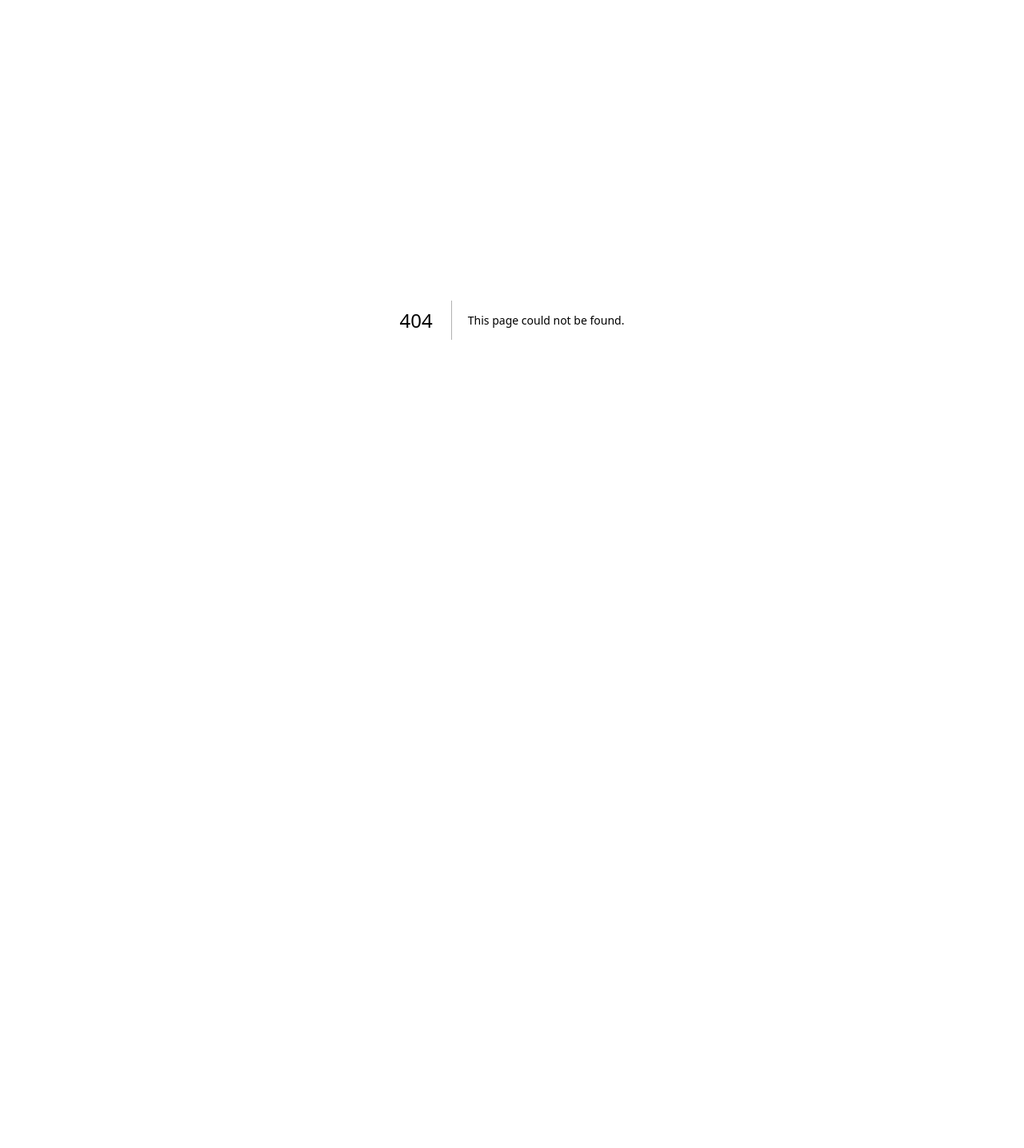
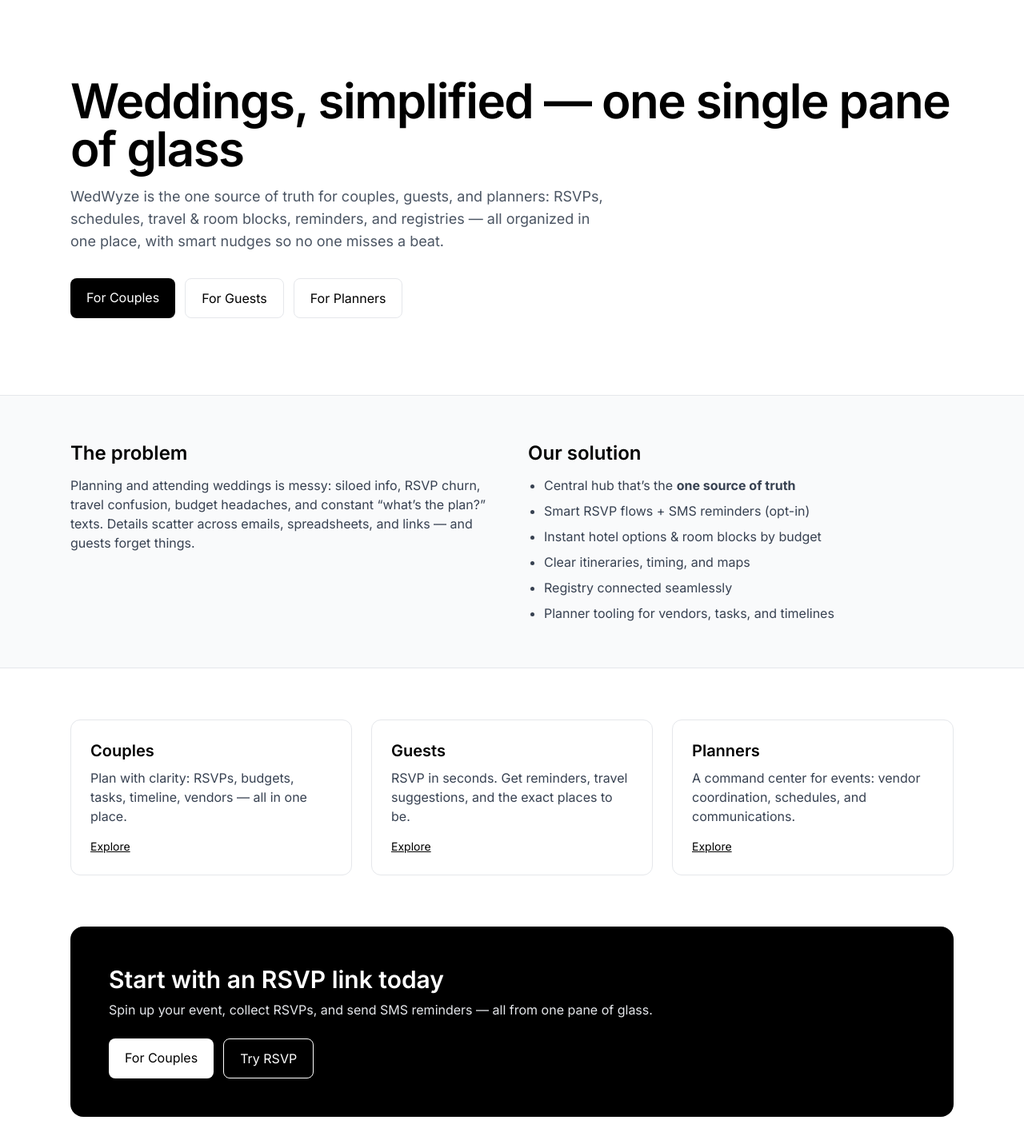
Before and after one commit to marsjc94-ctrl/WedWyze, a Next.js app: page / in a window 1280 px wide. Before the commit this address had no page. Shown: the top 1436 px of the page at 80% size. Before the commit the page ends 800 px from the top, so only its background shows below. Built offline with nearby package versions, Linux system fonts and the light colour scheme.

Commit message:
src/app/page.tsx

```diff
--- /dev/null
+++ b/src/app/page.tsx
@@ -0,0 +1,80 @@
+import Link from "next/link";
+
+export default function Home() {
+  return (
+    <div className="bg-white">
+      {/* Hero */}
+      <section className="mx-auto max-w-6xl px-6 py-16 md:py-24">
+        <h1 className="text-4xl md:text-6xl font-semibold tracking-tight">
+          Weddings, simplified — one single pane of glass
+        </h1>
+        <p className="mt-4 text-lg text-gray-600 max-w-2xl">
+          WedWyze is the one source of truth for couples, guests, and planners:
+          RSVPs, schedules, travel & room blocks, reminders, and registries —
+          all organized in one place, with smart nudges so no one misses a beat.
+        </p>
+        <div className="mt-8 flex flex-wrap gap-3">
+          <Link href="/couples" className="px-5 py-3 rounded-lg bg-black text-white">For Couples</Link>
+          <Link href="/guests" className="px-5 py-3 rounded-lg border">For Guests</Link>
+          <Link href="/planners" className="px-5 py-3 rounded-lg border">For Planners</Link>
+        </div>
+      </section>
+
+      {/* Problem / Solution */}
+      <section className="bg-gray-50 border-y">
+        <div className="mx-auto max-w-6xl px-6 py-14 grid md:grid-cols-2 gap-10">
+          <div>
+            <h2 className="text-2xl font-semibold">The problem</h2>
+            <p className="mt-3 text-gray-700">
+              Planning and attending weddings is messy: siloed info, RSVP churn, travel confusion,
+              budget headaches, and constant “what’s the plan?” texts. Details scatter across emails,
+              spreadsheets, and links — and guests forget things.
+            </p>
+          </div>
+          <div>
+            <h2 className="text-2xl font-semibold">Our solution</h2>
+            <ul className="mt-3 space-y-2 text-gray-700 list-disc ml-5">
+              <li>Central hub that’s the <strong>one source of truth</strong></li>
+              <li>Smart RSVP flows + SMS reminders (opt-in)</li>
+              <li>Instant hotel options & room blocks by budget</li>
+              <li>Clear itineraries, timing, and maps</li>
+              <li>Registry connected seamlessly</li>
+              <li>Planner tooling for vendors, tasks, and timelines</li>
+            </ul>
+          </div>
+        </div>
+      </section>
+
+      {/* Verticals */}
+      <section className="mx-auto max-w-6xl px-6 py-16 grid md:grid-cols-3 gap-6">
+        <div className="rounded-xl border p-6">
+          <h3 className="text-xl font-semibold">Couples</h3>
+          <p className="mt-2 text-gray-700">Plan with clarity: RSVPs, budgets, tasks, timeline, vendors — all in one place.</p>
+          <Link href="/couples" className="mt-4 inline-block text-sm underline">Explore</Link>
+        </div>
+        <div className="rounded-xl border p-6">
+          <h3 className="text-xl font-semibold">Guests</h3>
+          <p className="mt-2 text-gray-700">RSVP in seconds. Get reminders, travel suggestions, and the exact places to be.</p>
+          <Link href="/guests" className="mt-4 inline-block text-sm underline">Explore</Link>
+        </div>
+        <div className="rounded-xl border p-6">
+          <h3 className="text-xl font-semibold">Planners</h3>
+          <p className="mt-2 text-gray-700">A command center for events: vendor coordination, schedules, and communications.</p>
+          <Link href="/planners" className="mt-4 inline-block text-sm underline">Explore</Link>
+        </div>
+      </section>
+
+      {/* CTA */}
+      <section className="mx-auto max-w-6xl px-6 pb-20">
+        <div className="rounded-2xl bg-black text-white p-8 md:p-12">
+          <h3 className="text-2xl md:text-3xl font-semibold">Start with an RSVP link today</h3>
+          <p className="mt-2 text-gray-200">Spin up your event, collect RSVPs, and send SMS reminders — all from one pane of glass.</p>
+          <div className="mt-6 flex flex-wrap gap-3">
+            <Link href="/couples" className="px-5 py-3 rounded-lg bg-white text-black">For Couples</Link>
+            <Link href="/guest/DEMO-EVENT-ID/rsvp" className="px-5 py-3 rounded-lg border border-white">Try RSVP</Link>
+          </div>
+        </div>
+      </section>
+    </div>
+  );
+}
```
